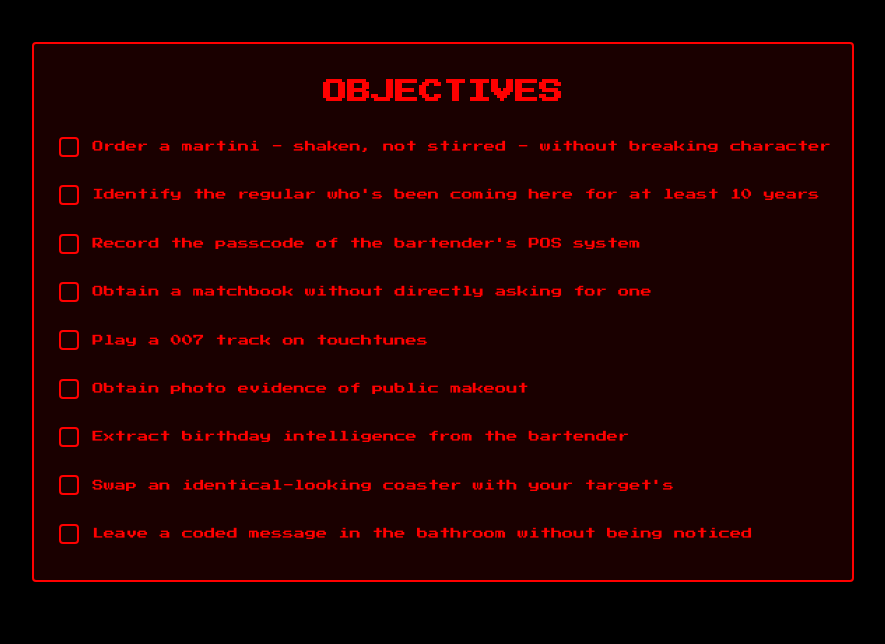
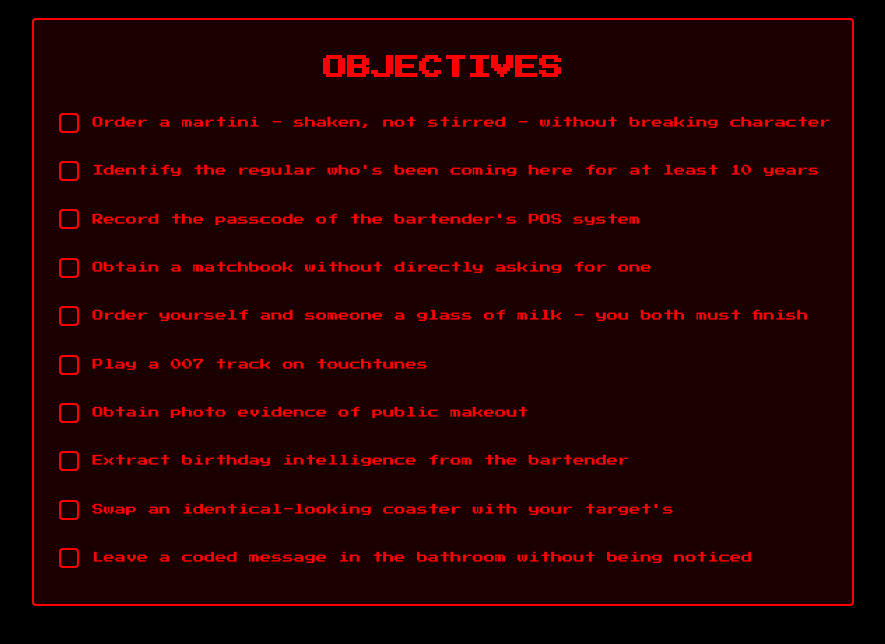
Before and after one commit to rossrosenbaum/rossrosenbaum.github.io, a plain HTML site: page spygames.html in a window 1280 px wide. Shown: the part 186-830 px from the top of the page, without its empty margins (197-1082 px from the left). Drawn offline with Linux system fonts and the light colour scheme.

Commit message:
troubleshooting font issues and added milk mission

```diff
--- a/spygames.html
+++ b/spygames.html
@@ -130,6 +130,7 @@
       "Identify the regular who's been coming here for at least 10 years",
       "Record the passcode of the bartender's POS system",
       "Obtain a matchbook without directly asking for one",
+      "Order yourself and someone a glass of milk - you both must finish",
       "Play a 007 track on touchtunes",
       "Obtain photo evidence of public makeout",
       "Extract birthday intelligence from the bartender",
```
